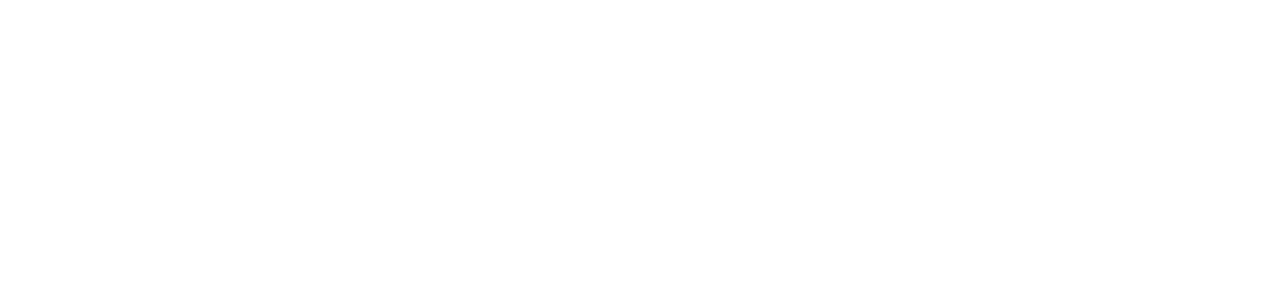
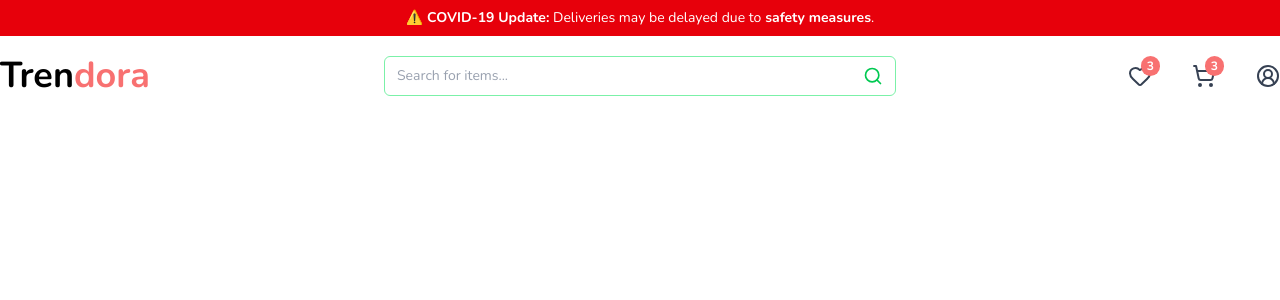
Before and after one commit to naimulislamshakil/ecommerce, a React (Vite) app in the folder Frontend/: page / in a window 1280 px wide. Before the commit this address had no page. Shown: the top 300 px of the page. Built offline with nearby package versions, Linux system fonts and the light colour scheme.

Commit message:
add common topbar

```diff
--- a/Frontend/package.json
+++ b/Frontend/package.json
@@ -11,6 +11,7 @@
   },
   "dependencies": {
     "@tailwindcss/vite": "^4.1.13",
+    "lucide-react": "^0.542.0",
     "react": "^19.1.1",
     "react-dom": "^19.1.1",
     "react-router-dom": "^7.8.2",
--- a/Frontend/src/App.jsx
+++ b/Frontend/src/App.jsx
@@ -1,16 +1,15 @@
-import { useState } from 'react';
 import { Route, Routes } from 'react-router-dom';
 import './App.css';
 import Login from './Components/auth/Login';
 import Register from './Components/auth/Register';
 import ForgetPassword from './Components/auth/ForgetPassword';
 import ResetPassword from './Components/auth/ResetPassword';
+import Home from './Components/Home/Home';
 
 function App() {
-	const [count, setCount] = useState(0);
-
 	return (
 		<Routes>
+			<Route path="/" element={<Home />} />
 			<Route path="/login" element={<Login />} />
 			<Route path="/register" element={<Register />} />
 			<Route path="/forgot-password" element={<ForgetPassword />} />
--- /dev/null
+++ b/Frontend/src/Components/Common/Topbar.jsx
@@ -0,0 +1,114 @@
+import React, { useState } from 'react';
+import {
+    Search,
+    Heart,
+    ShoppingCart,
+    CircleUserRound,
+    LogIn,
+} from 'lucide-react';
+import { Link } from 'react-router-dom';
+
+const Topbar = () => {
+	const [isOpen, setIsOpen] = useState(false);
+
+	const toggleDropdown = () => {
+		setIsOpen(!isOpen);
+	};
+	return (
+		<div>
+			{/* Warning Message */}
+			<div className="bg-red-600 py-2">
+				<h5 className="text-sm text-white text-center">
+					<span className="font-bold">⚠️ COVID-19 Update:</span> Deliveries may
+					be delayed due to
+					<span className="font-bold"> safety measures</span>.
+				</h5>
+			</div>
+
+			{/* Secendary Menu */}
+			<div className="container mx-auto py-5">
+				<div className="grid grid-cols-5 gap-4">
+					<div>
+						<h3 className="text-4xl font-bold">
+							Tren<span className="text-[#F87171]">dora</span>
+						</h3>
+					</div>
+					<div className="col-span-3 flex justify-center">
+						<div className="flex items-center border border-green-300 rounded-md px-3 py-2 bg-white w-full max-w-lg">
+							<input
+								type="text"
+								placeholder="Search for items..."
+								className="flex-1 outline-none text-sm text-gray-700 placeholder-gray-400"
+							/>
+							<Search className="w-5 h-5 text-green-500" />
+						</div>
+					</div>
+					<div className="flex justify-end items-center gap-10">
+						<div className="relative inline-block">
+							<Heart className="w-6 h-6 text-gray-700" />
+							<span className="absolute -top-2 -right-2 bg-[#F87171] text-white text-xs font-bold px-1.5 py-0.5 rounded-full">
+								3
+							</span>
+						</div>
+
+						<div className="relative inline-block">
+							<ShoppingCart className="w-6 h-6 text-gray-700" />
+							<span className="absolute -top-2 -right-2 bg-[#F87171] text-white text-xs font-bold px-1.5 py-0.5 rounded-full">
+								3
+							</span>
+						</div>
+
+						<div className="relative inline-block text-left">
+							<div>
+								<CircleUserRound
+									className="w-6 h-6 text-gray-700"
+									onClick={toggleDropdown}
+								/>
+							</div>
+
+							{/* Dropdown menu */}
+							{isOpen && (
+								<div
+									className="origin-top-right absolute right-0 mt-2 w-56 rounded-md shadow-lg bg-white"
+									role="menu"
+								>
+									<div className="py-1" role="none">
+										<Link
+											to="/"
+											className="flex justify-start gap-3 items-center px-4 py-2 text-sm text-gray-700 hover:bg-gray-100"
+											role="menuitem"
+										>
+											<CircleUserRound />
+											My Account
+										</Link>
+
+										<hr class="border-t border-gray-300"></hr>
+										<a
+											href="#"
+											className="flex justify-start gap-3 items-center px-4 py-2 text-sm text-gray-700 hover:bg-gray-100"
+											role="menuitem"
+										>
+											<Heart />
+											My Wishlist
+										</a>
+										<hr class="border-t border-gray-300"></hr>
+										<a
+											href="#"
+											className="flex justify-start gap-3 items-center px-4 py-2 text-sm text-gray-700 hover:bg-gray-100"
+											role="menuitem"
+										>
+											<LogIn />
+											Login
+										</a>
+									</div>
+								</div>
+							)}
+						</div>
+					</div>
+				</div>
+			</div>
+		</div>
+	);
+};
+
+export default Topbar;
--- /dev/null
+++ b/Frontend/src/Components/Home/Home.jsx
@@ -0,0 +1,12 @@
+import React from 'react';
+import Topbar from '../Common/Topbar';
+
+const Home = () => {
+	return (
+		<div>
+			<Topbar />
+		</div>
+	);
+};
+
+export default Home;
--- a/Frontend/src/Components/auth/ForgetPassword.jsx
+++ b/Frontend/src/Components/auth/ForgetPassword.jsx
@@ -2,7 +2,7 @@
 
 const ForgetPassword = () => {
 	return (
-		<div className="min-h-screen bg-gray-100 flex items-center justify-center px-4">
+		<div className="min-h-screen bg-[#F9FAFB] flex items-center justify-center px-4">
 			<div className="w-full max-w-md bg-white p-8 rounded-2xl shadow-lg">
 				<form className="space-y-4 max-w-md mx-auto mt-8">
 					<h2 className="text-2xl font-bold mb-4 text-center">
--- a/Frontend/src/Components/auth/Login.jsx
+++ b/Frontend/src/Components/auth/Login.jsx
@@ -4,7 +4,7 @@
 const Login = () => {
 	setTitle('Login');
 	return (
-		<div className="min-h-screen bg-gray-100 flex items-center justify-center px-4">
+		<div className="min-h-screen bg-[#F9FAFB] flex items-center justify-center px-4">
 			<div className="w-full max-w-md bg-white p-8 rounded-2xl shadow-lg">
 				<h2 className="text-2xl font-heading font-bold text-black mb-6 text-center">
 					Login
--- a/Frontend/src/Components/auth/Register.jsx
+++ b/Frontend/src/Components/auth/Register.jsx
@@ -4,7 +4,7 @@
 const Register = () => {
 	setTitle('Student Register');
 	return (
-		<div className="min-h-screen bg-background flex items-center justify-center px-4 py-20">
+		<div className="min-h-screen bg-[#F9FAFB] flex items-center justify-center px-4 py-20">
 			<div className="w-full max-w-md bg-surface p-8 rounded-2xl shadow-lg">
 				<h2 className="text-2xl font-heading font-bold text-black mb-6 text-center">
 					Register
--- a/Frontend/src/Components/auth/ResetPassword.jsx
+++ b/Frontend/src/Components/auth/ResetPassword.jsx
@@ -2,7 +2,7 @@
 
 const ResetPassword = () => {
 	return (
-		<div className="min-h-screen bg-gray-100 flex items-center justify-center px-4">
+		<div className="min-h-screen bg-[#F9FAFB] flex items-center justify-center px-4">
 			<div className="w-full max-w-md bg-white p-8 rounded-2xl shadow-lg">
 				<form className="space-y-4 max-w-md mx-auto mt-8">
 					<h2 className="text-2xl font-bold mb-4 text-center">
```
Also changed, not shown: 1 other file (tests, documents, lock files or other folders).
